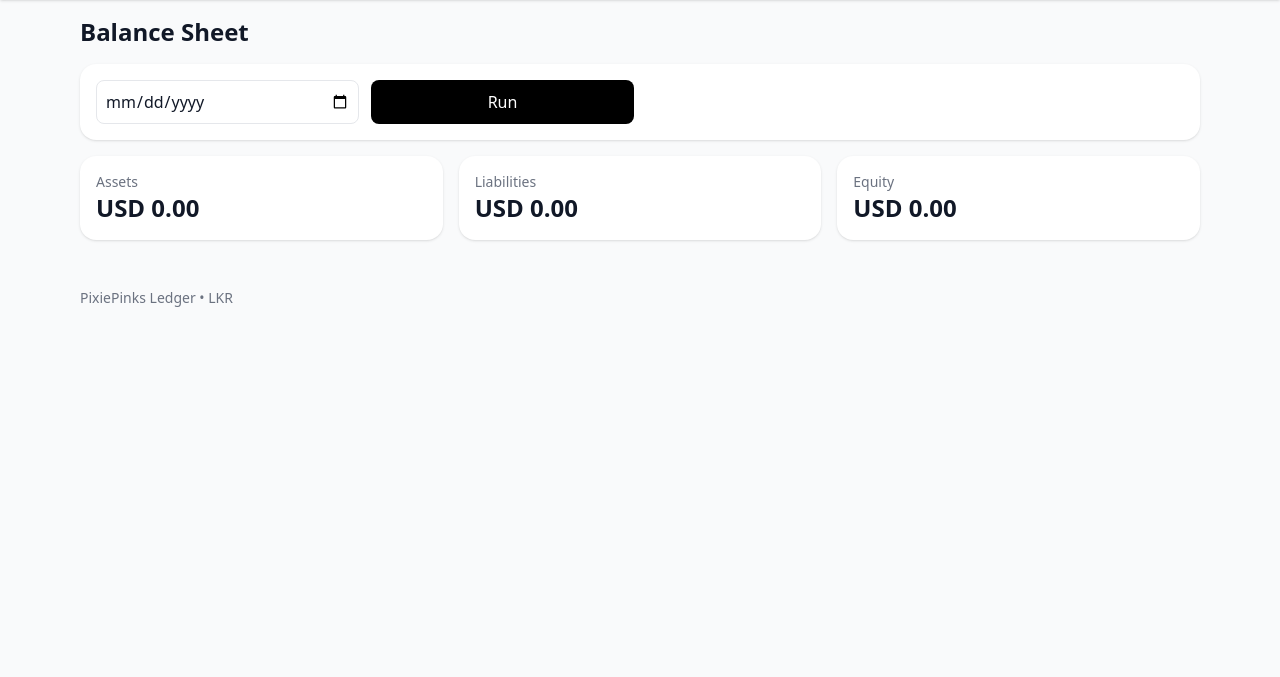
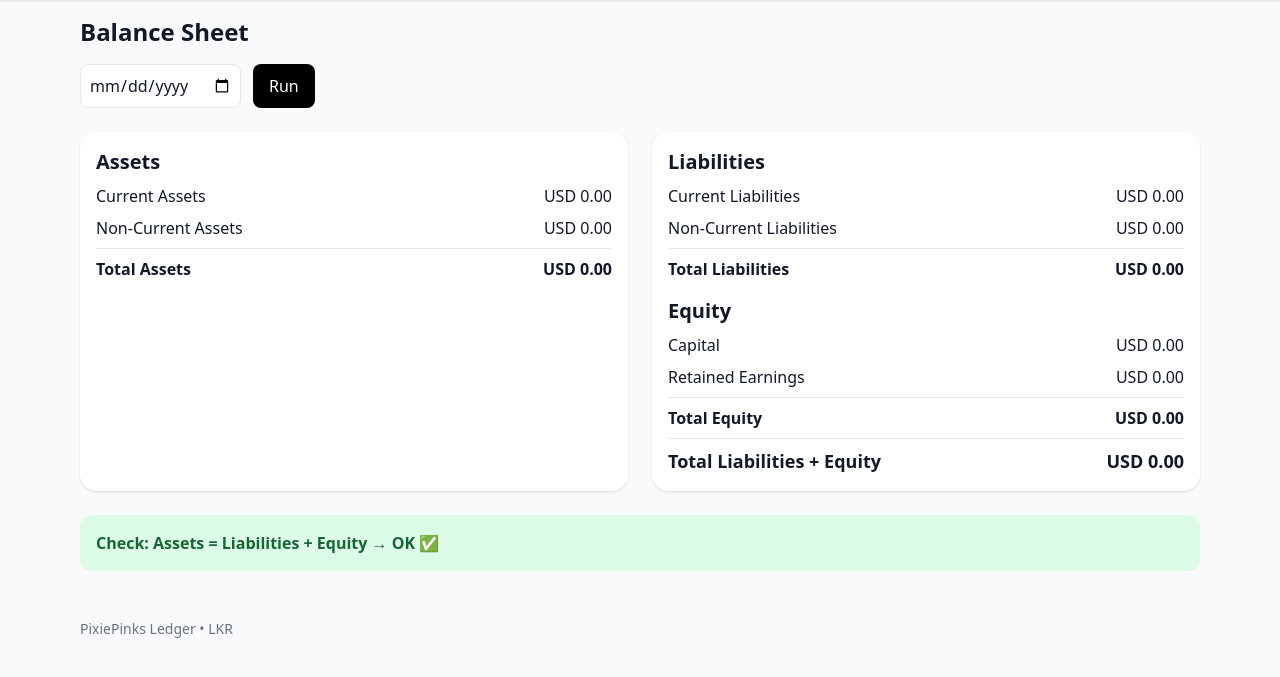
Before and after one commit to Pixiepinks/pixiepinks_ledger, a Python web app: template templates/balance_sheet.html in a window 1280 px wide. Shown: the part 48-725 px from the top of the page. Run offline with Jinja, Linux system fonts and the light colour scheme; the template is opened without the code that fills it: most values are stand-ins (such as "Sample title", 1, 10 or a date in 2020); some libraries are stand-ins or nearby versions.

Commit message:
Update balance_sheet.html

```diff
--- a/templates/balance_sheet.html
+++ b/templates/balance_sheet.html
@@ -1,22 +1,93 @@
 {% extends "base.html" %}
 {% block content %}
 <h1 class="text-2xl font-bold mb-4">Balance Sheet</h1>
-<form method="get" class="bg-white rounded-2xl shadow p-4 mb-4 grid grid-cols-1 md:grid-cols-4 gap-3">
-  <input type="date" name="as_of" value="{{ as_of or '' }}" class="border rounded-lg p-2" required>
+
+<!-- Date selector -->
+<form method="get" class="mb-6 flex gap-3">
+  <input name="as_of" type="date" class="border rounded-lg p-2" value="{{ as_of or '' }}">
   <button class="bg-black text-white px-4 py-2 rounded-lg">Run</button>
 </form>
-<div class="grid grid-cols-1 md:grid-cols-3 gap-4">
+
+<div class="grid grid-cols-1 md:grid-cols-2 gap-6">
+
+  <!-- Assets -->
   <div class="bg-white rounded-2xl shadow p-4">
-    <div class="text-sm text-gray-500">Assets</div>
-    <div class="text-2xl font-semibold">{{ currency }} {{ '%.2f'|format(assets) }}</div>
+    <h2 class="font-bold text-xl mb-2">Assets</h2>
+
+    <div class="flex justify-between">
+      <span>Current Assets</span>
+      <span>{{ currency }} {{ "%.2f"|format(assets_current) }}</span>
+    </div>
+
+    <div class="flex justify-between mt-2">
+      <span>Non-Current Assets</span>
+      <span>{{ currency }} {{ "%.2f"|format(assets_non_current) }}</span>
+    </div>
+
+    <hr class="my-2">
+    <div class="flex justify-between font-bold">
+      <span>Total Assets</span>
+      <span>{{ currency }} {{ "%.2f"|format(assets_total) }}</span>
+    </div>
   </div>
+
+  <!-- Liabilities & Equity -->
   <div class="bg-white rounded-2xl shadow p-4">
-    <div class="text-sm text-gray-500">Liabilities</div>
-    <div class="text-2xl font-semibold">{{ currency }} {{ '%.2f'|format(liabilities) }}</div>
-  </div>
-  <div class="bg-white rounded-2xl shadow p-4">
-    <div class="text-sm text-gray-500">Equity</div>
-    <div class="text-2xl font-semibold">{{ currency }} {{ '%.2f'|format(equity) }}</div>
+    <h2 class="font-bold text-xl mb-2">Liabilities</h2>
+
+    <div class="flex justify-between">
+      <span>Current Liabilities</span>
+      <span>{{ currency }} {{ "%.2f"|format(liab_current) }}</span>
+    </div>
+
+    <div class="flex justify-between mt-2">
+      <span>Non-Current Liabilities</span>
+      <span>{{ currency }} {{ "%.2f"|format(liab_non_current) }}</span>
+    </div>
+
+    <hr class="my-2">
+    <div class="flex justify-between font-bold">
+      <span>Total Liabilities</span>
+      <span>{{ currency }} {{ "%.2f"|format(liab_total) }}</span>
+    </div>
+
+    <h2 class="font-bold text-xl mt-4 mb-2">Equity</h2>
+
+    <div class="flex justify-between">
+      <span>Capital</span>
+      <span>{{ currency }} {{ "%.2f"|format(equity_capital) }}</span>
+    </div>
+
+    <div class="flex justify-between mt-2">
+      <span>Retained Earnings</span>
+      <span>{{ currency }} {{ "%.2f"|format(retained_earnings) }}</span>
+    </div>
+
+    <hr class="my-2">
+    <div class="flex justify-between font-bold">
+      <span>Total Equity</span>
+      <span>{{ currency }} {{ "%.2f"|format(equity_total) }}</span>
+    </div>
+
+    <hr class="my-2">
+    <div class="flex justify-between font-bold text-lg">
+      <span>Total Liabilities + Equity</span>
+      <span>{{ currency }} {{ "%.2f"|format(liab_equity_total) }}</span>
+    </div>
   </div>
 </div>
+
+<!-- Validation: Assets vs Liabilities+Equity -->
+<div class="mt-6 p-4 rounded-xl
+     {% if assets_total == liab_equity_total %}
+       bg-green-100 text-green-800
+     {% else %}
+       bg-red-100 text-red-800
+     {% endif %}">
+  <p class="font-semibold">
+    Check: Assets = Liabilities + Equity →
+    {{ "OK ✅" if assets_total == liab_equity_total else "Not Balanced ⚠️" }}
+  </p>
+</div>
+
 {% endblock %}
```
